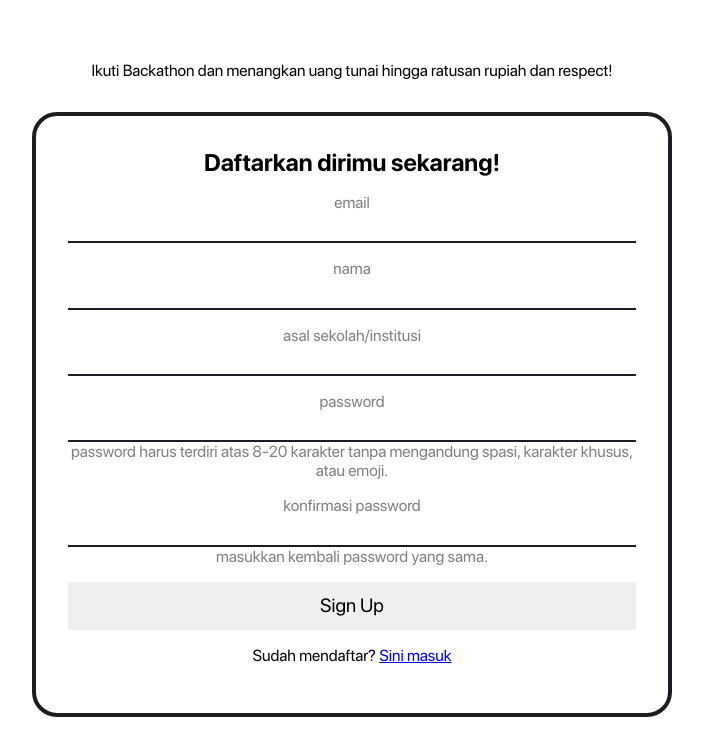
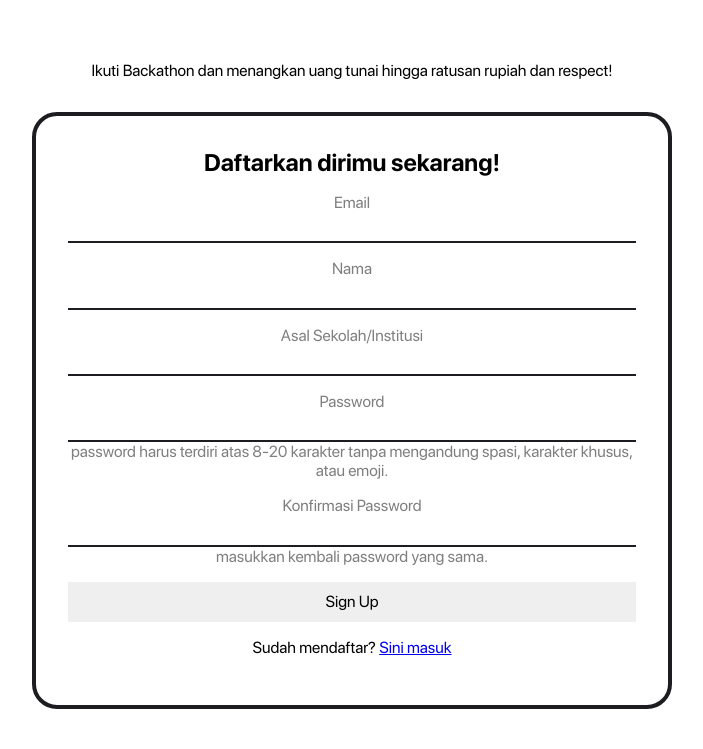
Before and after one commit to aditydcp/ppl-app, a PHP site: page / in a window 1280 px wide. Shown: the part 185-934 px from the top of the page, without its empty margins (288-991 px from the left). After the commit the page ends 894 px from the top, so only its background shows below. Run offline with PHP 8.4, Linux system fonts and the light colour scheme.

Commit message:
stylize index

```diff
--- a/index.css
+++ b/index.css
@@ -21,19 +21,26 @@
     display: block
 }
 
-.input-wrapper{
+.input-wrapper {
     margin: 1rem 0;
 }
 
-.input-wrapper .password-field-wrapper{
+.input-wrapper .password-field-wrapper {
     margin-bottom: 0;
 }
 
 .input-label, .input-description {
-    text-transform: lowercase;
     color: rgba(0, 0, 0, 0.5);
     transform: color 0.2s;
     margin: 0;
+}
+
+.input-label {
+    text-transform: capitalize;
+}
+
+.input-description {
+    text-transform: lowercase;
 }
 
 .input-wrapper:focus-within .input-label {
@@ -55,7 +62,22 @@
 }
 
 .input-field:focus {
-        border: none; /* Reset */
-        background-color: white;
-        border-bottom-color: var(--nesco-green);
+    border: none; /* Reset */
+    background-color: white;
+    border-bottom-color: var(--nesco-green);
 }
+
+.form-switch {
+    margin-bottom: 0;
+}
+
+.alert-wrapper {
+    padding: 1rem 0;
+    border: 0.1rem solid red;
+    border-radius: 16px;
+    background-color: rgba(255, 0, 0, 0.1);
+}
+
+.alert-message {
+    color: red;
+}
--- a/main.css
+++ b/main.css
@@ -82,9 +82,9 @@ body {
 
 .button {
     border: 1em;
-    height: 3rem;
+    height: 2.5rem;
     font-family: 'SF Pro Display';
-    font-size: 1.2rem;
+    font-size: 1rem;
 }
 
 .action-button {
```
